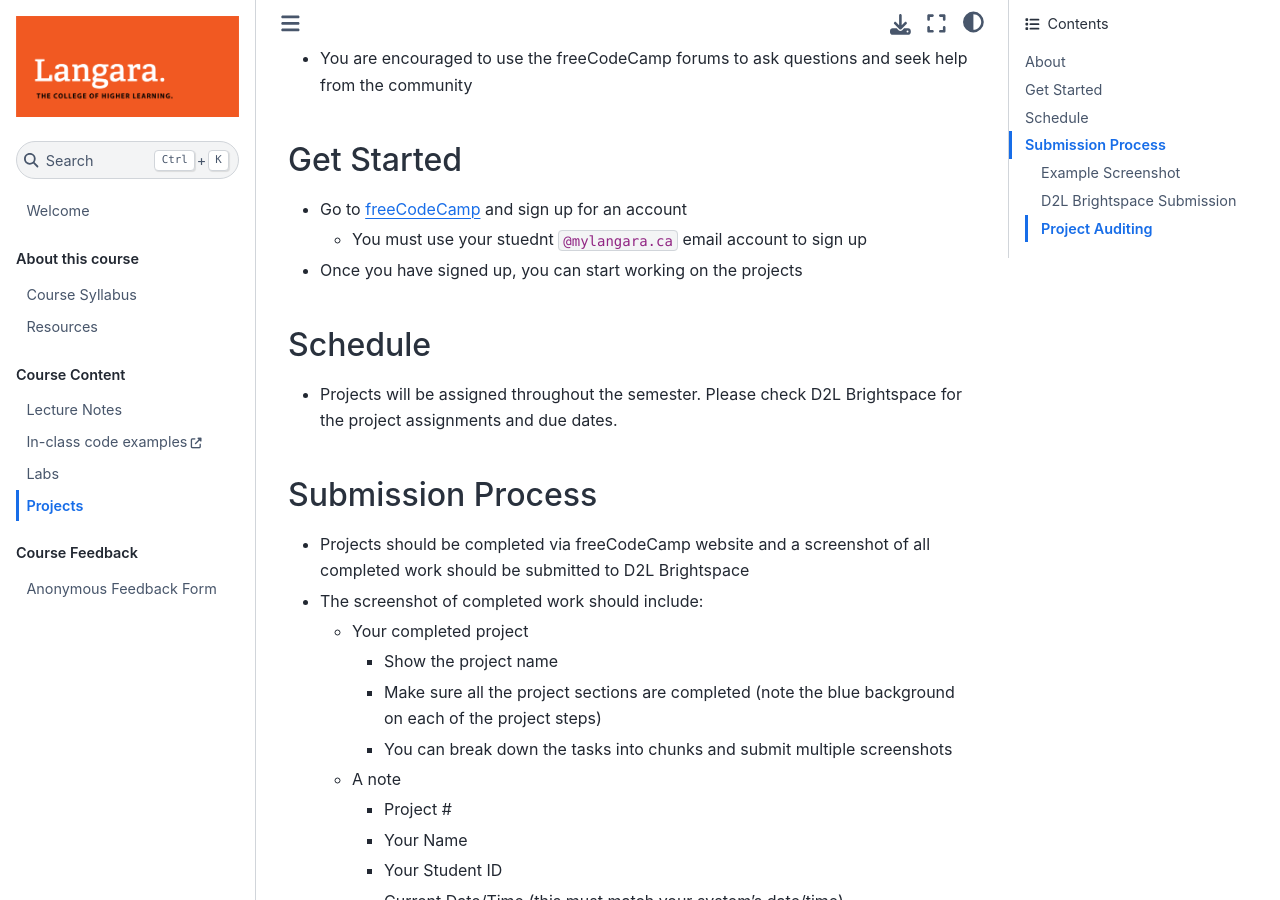
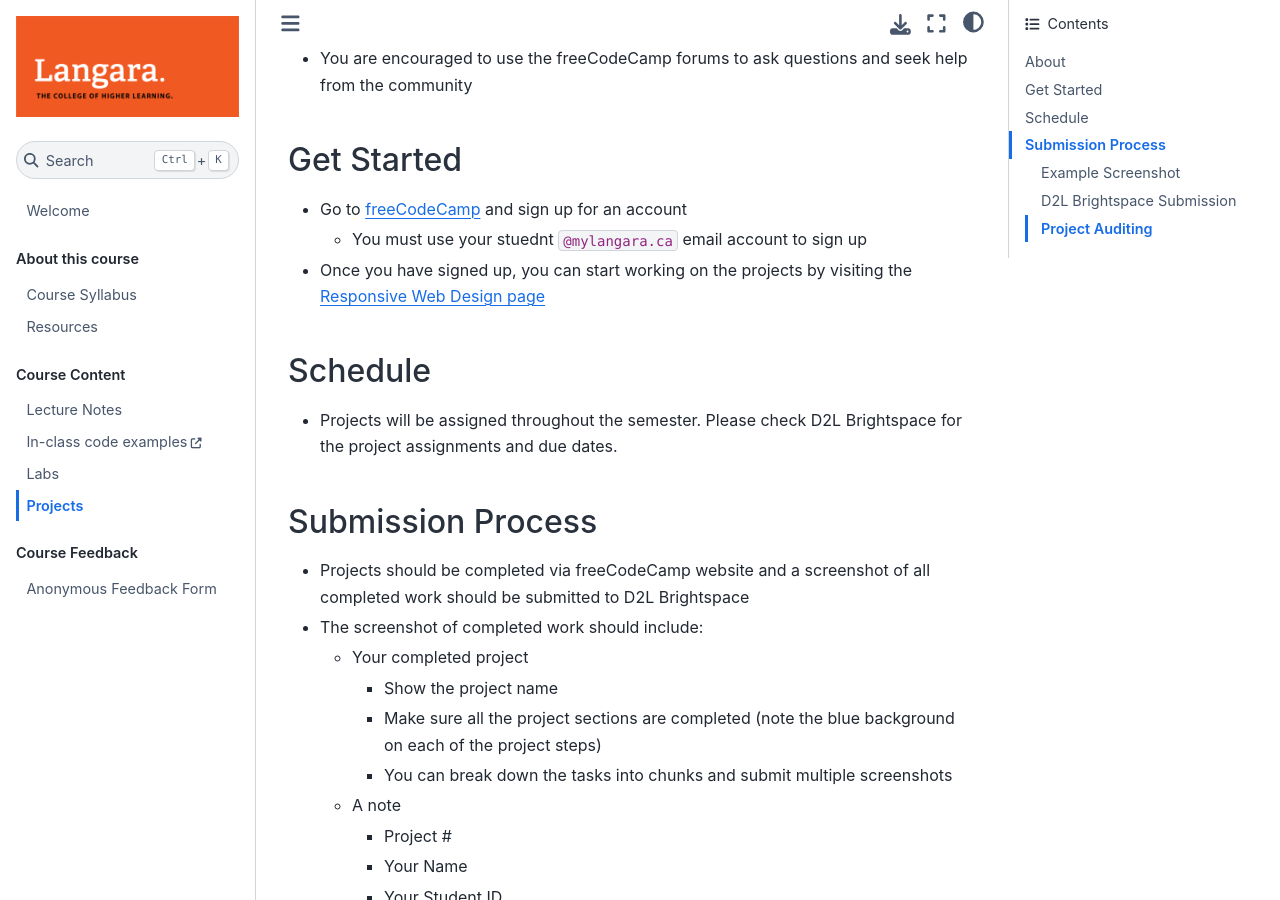
Before and after one commit to Parsa-Rajabi/cpsc-1030, a Jupyter Book: the page built from projects.md, in a window 1280 px wide and 900 px high, scrolled down 795 px. Built offline with Jupyter Book 1.0.4 settings and Sphinx 7.4.7 and the Sphinx Book theme 1.1.4, drawn with Linux system fonts in a browser that asks for light colours.

Commit message:
minor project update

```diff
--- a/projects.md
+++ b/projects.md
@@ -21,7 +21,7 @@ Projects can NOT be submitted late. Failure to submit a project will result in a
 ## Get Started
 - Go to [freeCodeCamp](https://www.freecodecamp.org/) and sign up for an account
   - You must use your stuednt `@mylangara.ca` email account to sign up
-- Once you have signed up, you can start working on the projects
+- Once you have signed up, you can start working on the projects by visiting the [Responsive Web Design page](https://www.freecodecamp.org/learn/2022/responsive-web-design/)
 
 ## Schedule
 
```
